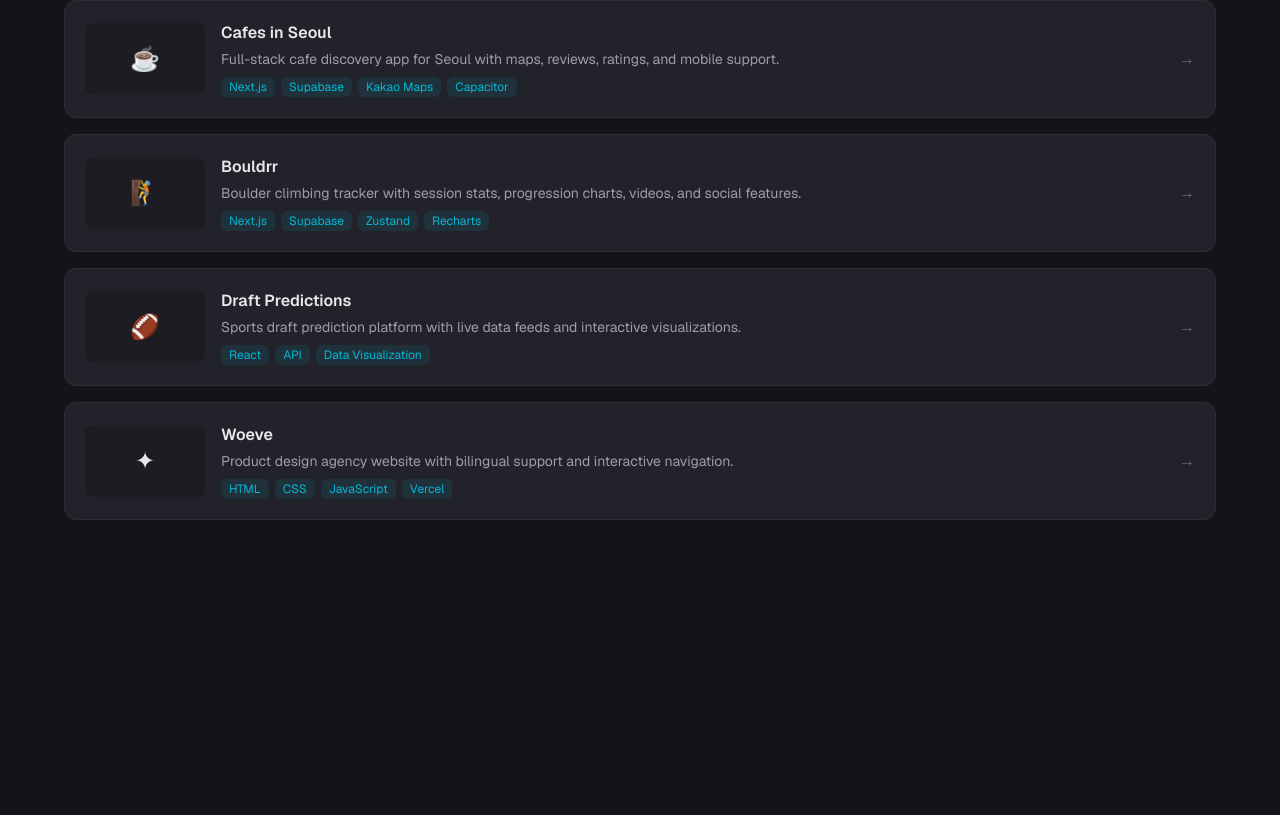
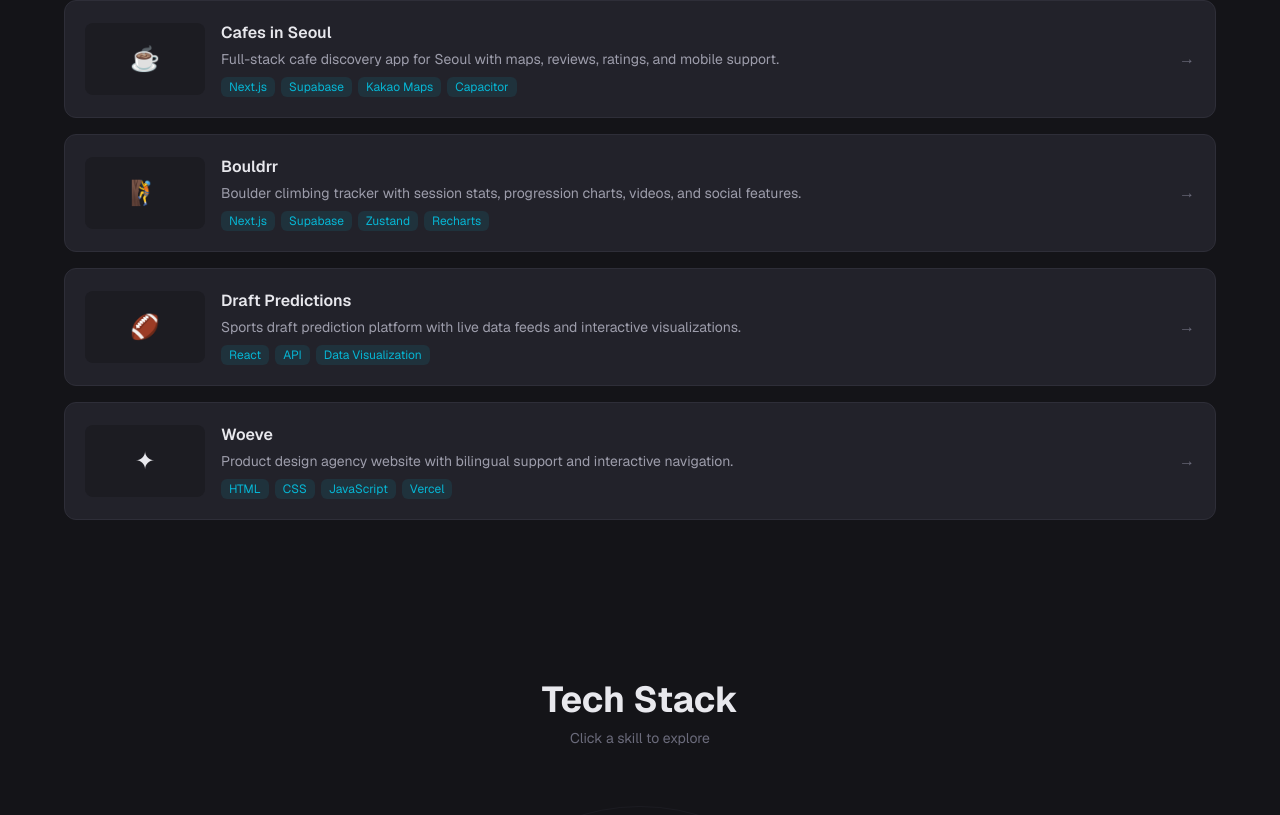
Before and after one commit to tomhubert50400/new-portfolio, a Next.js app: page /en in a window 1280 px wide. Shown: the part 1971-2786 px from the top of the page. Before the commit the page ends 2571 px from the top, so only its background shows below. Built offline with nearby package versions, Linux system fonts and the light colour scheme.

Commit message:
auto: update page.tsx

```diff
--- a/app/[locale]/page.tsx
+++ b/app/[locale]/page.tsx
@@ -2,6 +2,7 @@
 import { About } from "@/components/sections/About";
 import { Experience } from "@/components/sections/Experience";
 import { Projects } from "@/components/sections/Projects";
+import { TechStack } from "@/components/sections/TechStack";
 
 export default function Home() {
   return (
@@ -10,6 +11,7 @@
       <About />
       <Experience />
       <Projects />
+      <TechStack />
     </>
   );
 }
```
